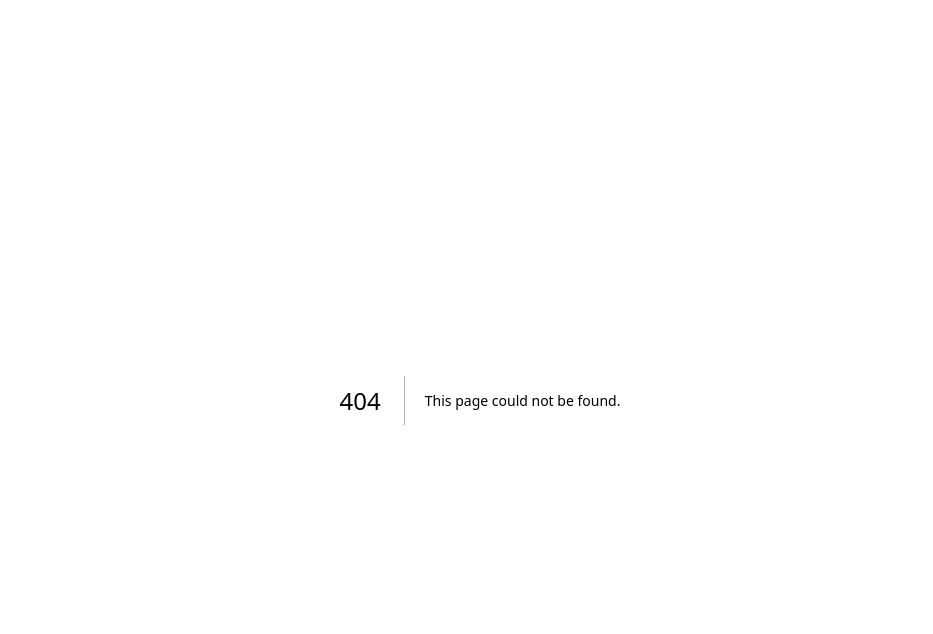
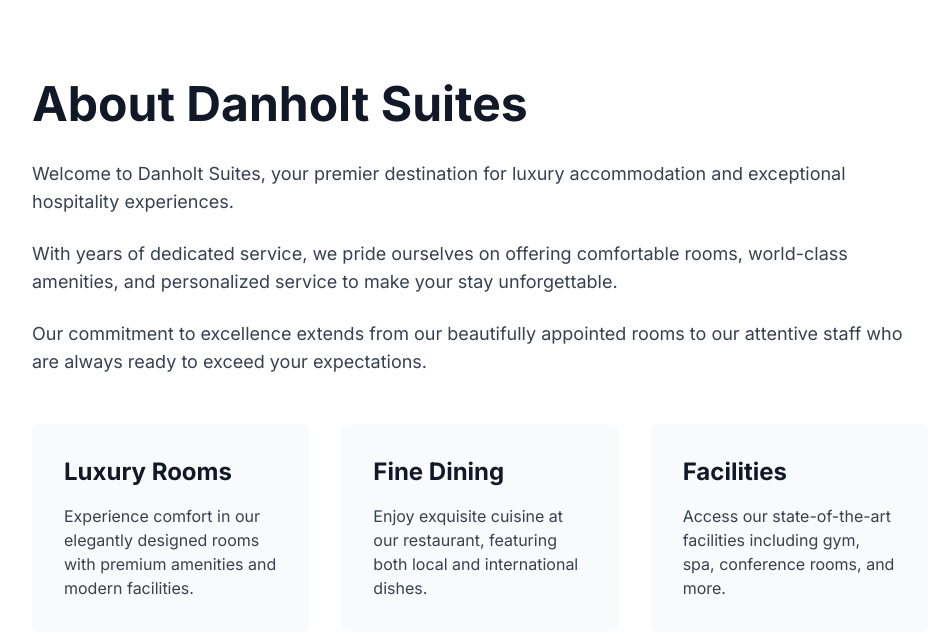
Before and after one commit to JohnOkenyi/danholt-suites, a Next.js app: page /about in a window 1280 px wide. Before the commit this address had no page. Shown: the top 634 px of the page, without its empty margins (160-1093 px from the left). Built offline with nearby package versions, Linux system fonts and the light colour scheme.

Commit message:
Add About page component with content and styling

```diff
--- /dev/null
+++ b/app/about/page.tsx
@@ -0,0 +1,42 @@
+'use client';
+
+export default function About() {
+  return (
+    <div className="min-h-screen bg-white pt-20 px-6 md:px-12">
+      <div className="max-w-4xl mx-auto">
+        <h1 className="text-5xl font-bold text-gray-900 mb-8">About Danholt Suites</h1>
+
+        <div className="space-y-6 text-lg text-gray-700">
+          <p>
+            Welcome to Danholt Suites, your premier destination for luxury accommodation and exceptional hospitality experiences.
+          </p>
+
+          <p>
+            With years of dedicated service, we pride ourselves on offering comfortable rooms, world-class amenities, and personalized service to make your stay unforgettable.
+          </p>
+
+          <p>
+            Our commitment to excellence extends from our beautifully appointed rooms to our attentive staff who are always ready to exceed your expectations.
+          </p>
+        </div>
+
+        <div className="mt-12 grid grid-cols-1 md:grid-cols-3 gap-8">
+          <div className="bg-gray-50 p-8 rounded-lg">
+            <h2 className="text-2xl font-bold text-gray-900 mb-4">Luxury Rooms</h2>
+            <p className="text-gray-700">Experience comfort in our elegantly designed rooms with premium amenities and modern facilities.</p>
+          </div>
+
+          <div className="bg-gray-50 p-8 rounded-lg">
+            <h2 className="text-2xl font-bold text-gray-900 mb-4">Fine Dining</h2>
+            <p className="text-gray-700">Enjoy exquisite cuisine at our restaurant, featuring both local and international dishes.</p>
+          </div>
+
+          <div className="bg-gray-50 p-8 rounded-lg">
+            <h2 className="text-2xl font-bold text-gray-900 mb-4">Facilities</h2>
+            <p className="text-gray-700">Access our state-of-the-art facilities including gym, spa, conference rooms, and more.</p>
+          </div>
+        </div>
+      </div>
+    </div>
+  );
+}
```
